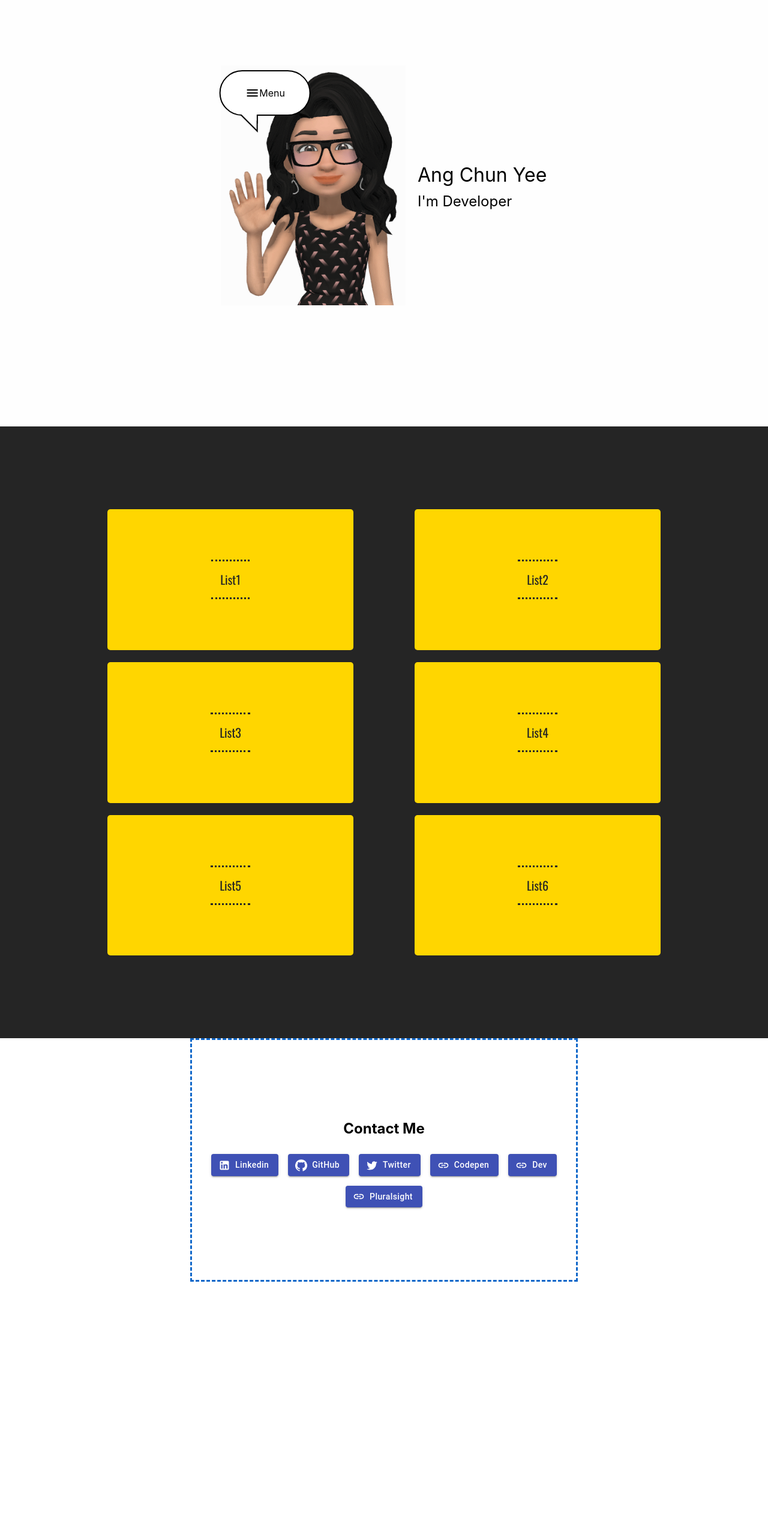
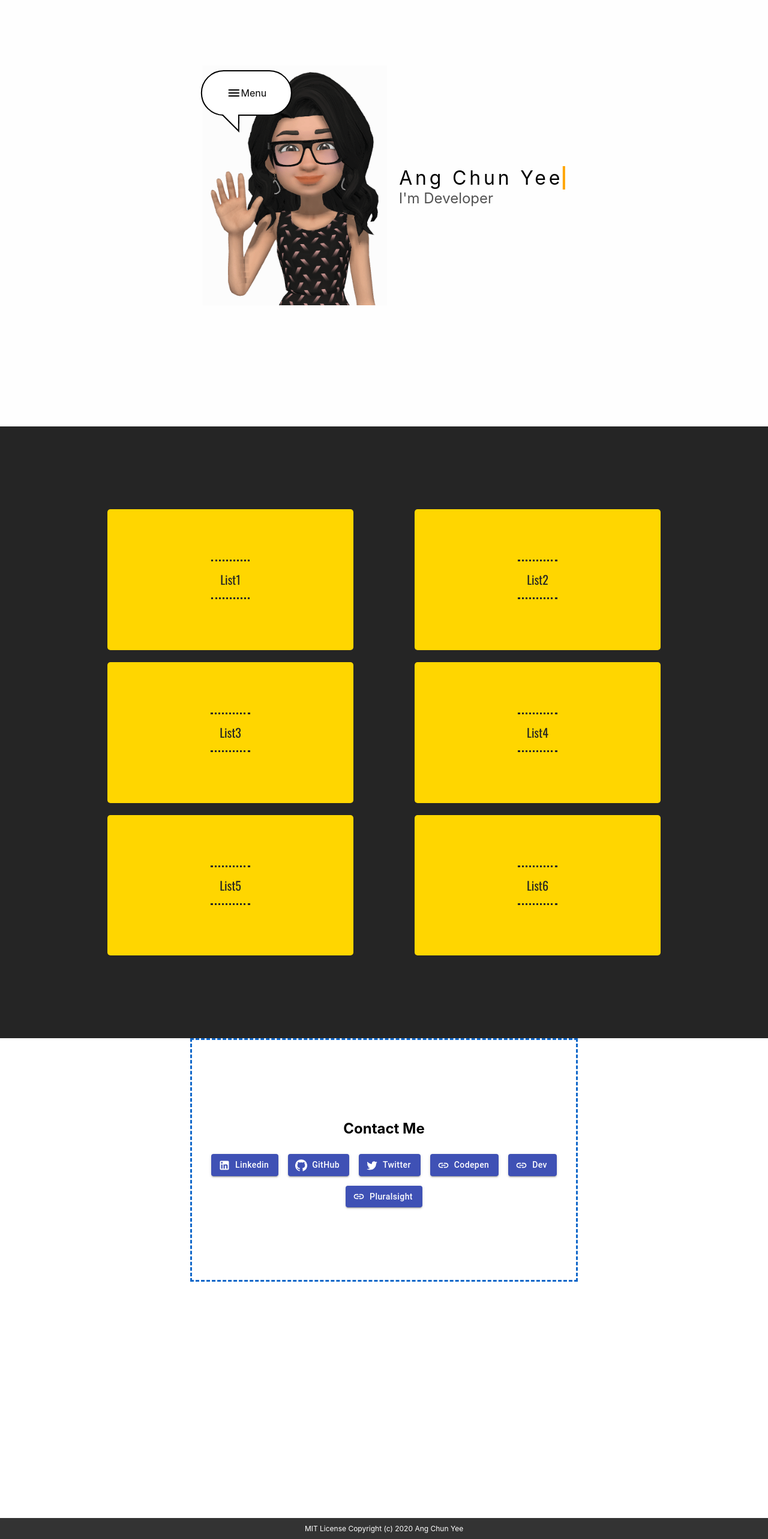
Before and after one commit to June17ang/react-personal-site, a React (Create React App) app: page / in a window 1280 px wide. Shown: the part 89-2655 px from the top of the page at 60% size. Before the commit the page ends 2620 px from the top, so only its background shows below. Built offline with nearby package versions, Linux system fonts and the light colour scheme.

Commit message:
Add animation

```diff
--- a/src/App.css
+++ b/src/App.css
@@ -45,6 +45,15 @@
   }
 }
 
+#section-footer {
+  height: 35px;
+  line-height: 35px;
+  text-align: center;
+  background-color: #333;
+  color: #fff;
+  font-size: 12px;
+}
+
 .scrollTop {
   height: 40px;
   position: fixed;
--- a/src/App.js
+++ b/src/App.js
@@ -5,6 +5,7 @@ import Homepage from "./components/Homepage";
 import Portfolio from "./components/Portfolio";
 import Contactme from "./components/Contactme";
 import ClickToTop from "./components/ClickToTop";
+import Footer from "./components/Footer";
 
 function App() {
   return (
@@ -13,6 +14,7 @@ function App() {
       <Homepage />
       <Portfolio />
       <Contactme />
+      <Footer />
     </div>
   );
 }
--- a/src/components/Footer.js
+++ b/src/components/Footer.js
@@ -0,0 +1,9 @@
+import React from "react";
+
+export default function Footer() {
+  return (
+    <footer id="section-footer">
+      MIT License Copyright (c) 2020 Ang Chun Yee
+    </footer>
+  );
+}
--- a/src/components/Homepage.js
+++ b/src/components/Homepage.js
@@ -48,7 +48,7 @@ export default function Homepage() {
                 </div>
               </div>
             </div>
-            <div>
+            <div className="personal-info">
               <div id="hmpg-name">{details.name}</div>
               <div id="hmpg-position">
                 I'm <span>{details.position}</span>
--- a/src/styles/Homepage.css
+++ b/src/styles/Homepage.css
@@ -2,14 +2,6 @@
   background-color: #fefefe;
   color: black;
   min-height: 100vh;
-}
-
-.drawing1 {
-  height: 10%;
-  width: 10%;
-  background-color: aquamarine;
-  position: absolute;
-  bottom: 100%;
 }
 
 #hmpg-info {
@@ -28,10 +20,18 @@
 #hmpg-name {
   font-size: xx-large;
   margin-bottom: 10px;
+  overflow: hidden; /* Ensures the content is not revealed until the animation */
+  border-right: .15em solid orange; /* The typwriter cursor */
+  white-space: nowrap; /* Keeps the content on a single line */
+  margin: 0 auto; /* Gives that scrolling effect as the typing happens */
+  letter-spacing: .15em; /* Adjust as needed */
+  animation:
+    typing 2.5s steps(35, end);
 }
 
 #hmpg-position {
   font-size: x-large;
+  animation: fadeIn ease 15s;
 }
 
 .menu-text {
@@ -116,6 +116,17 @@
   padding: 15px;
 }
 
+/* The typing effect */
+@keyframes typing {
+  from { width: 0 }
+  to { width: 100% }
+}
+
+@keyframes fadeIn {
+  0% {opacity:0;}
+  100% {opacity:1;}
+}
+
 @keyframes animateMenuHover {
   0% {
     background-color: rgb(199, 78, 78);
```
Also changed, not shown: 1 other file (tests, documents, lock files or other folders).
